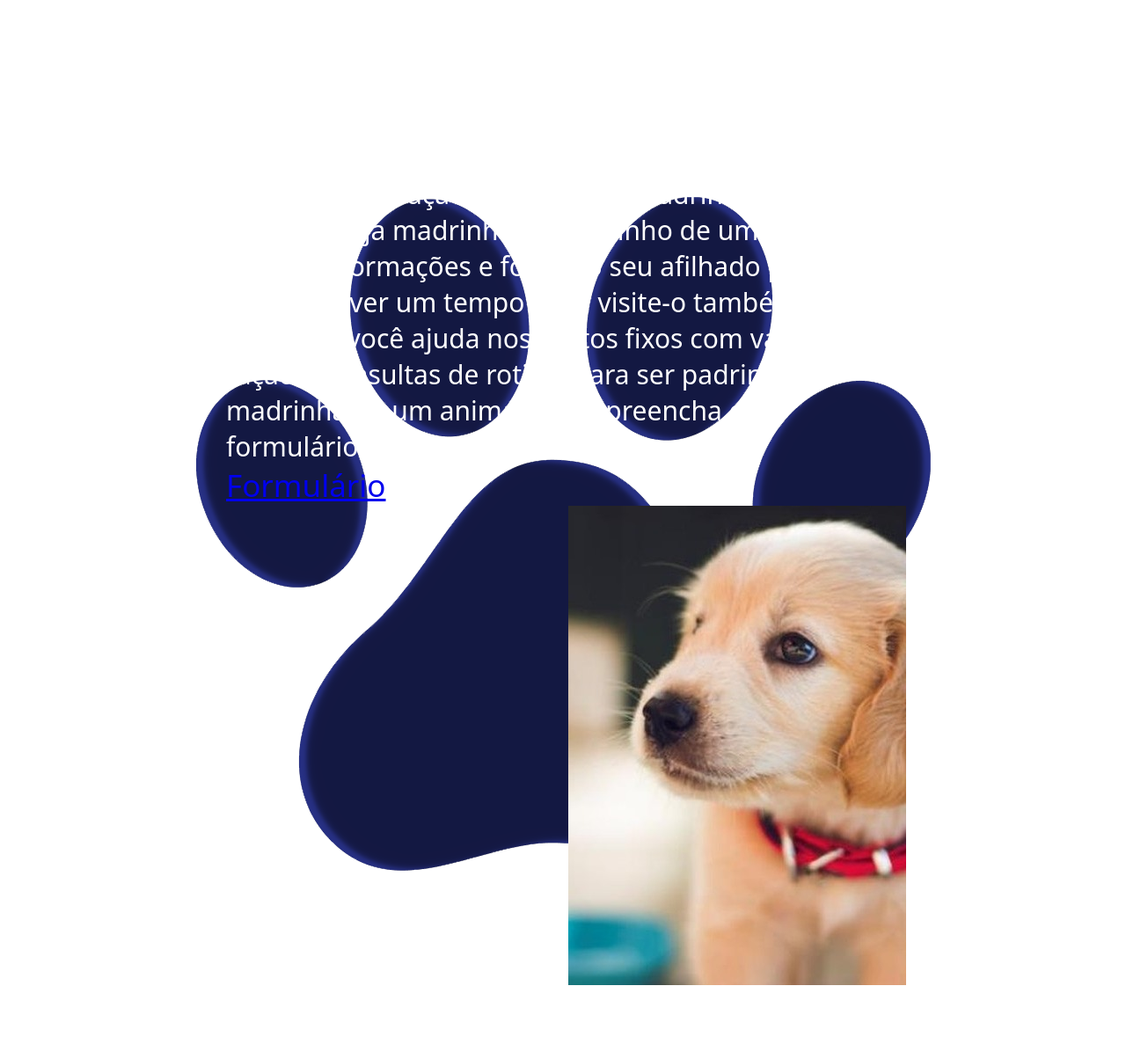
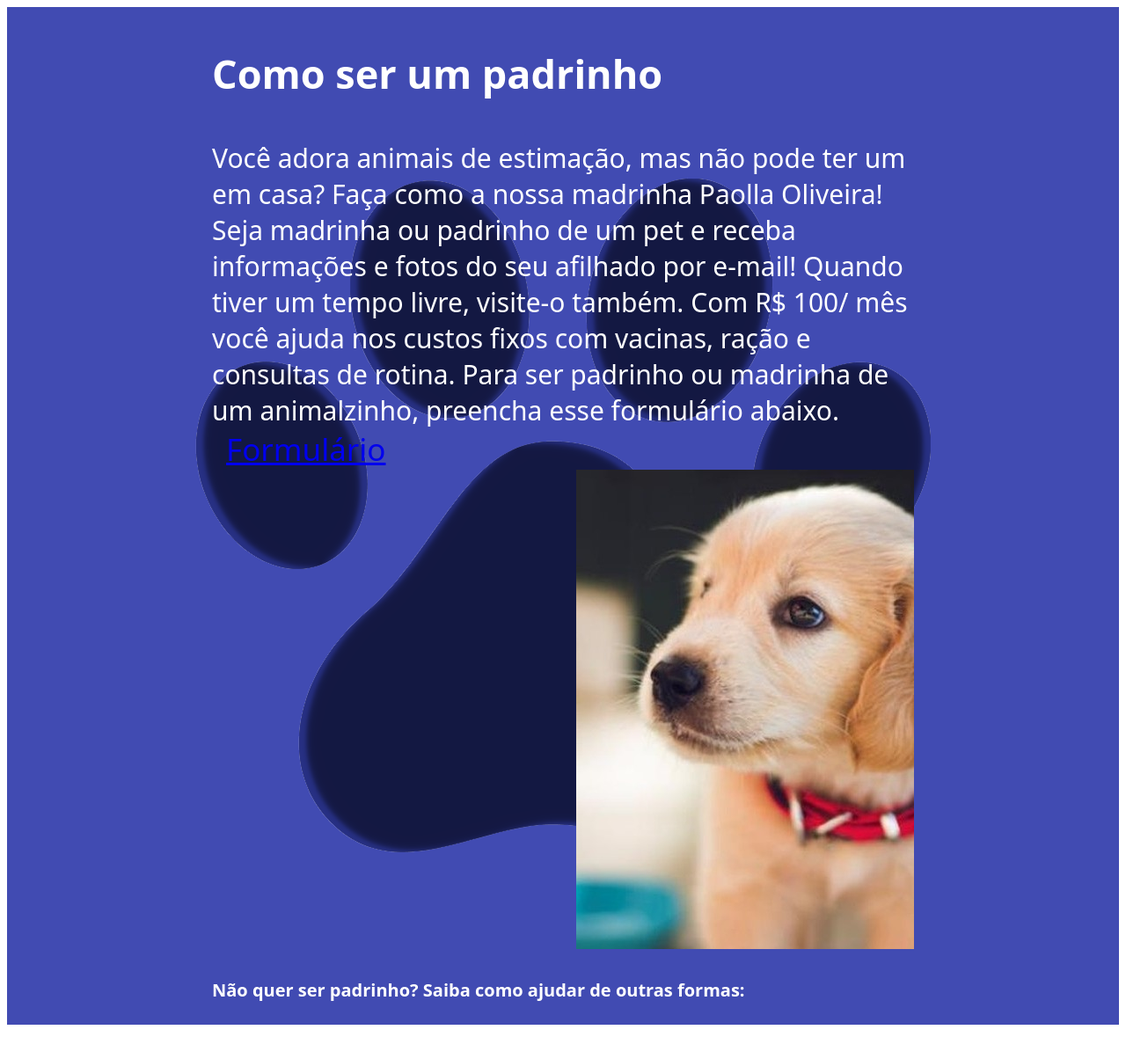
Before and after one commit to IDEjr/trainee-2020.2-ruby, a Gatsby site in the folder paraiso-dos-focinhos/: page / in a window 1280 px wide. Shown: the whole page at 88% size. After the commit the page ends 1173 px from the top, so only its background shows below. Built offline with nearby package versions, Linux system fonts and the light colour scheme; Gatsby itself is replaced by a stand-in of ours.

Commit message:
att back

```diff
--- a/paraiso-dos-focinhos/src/estilo/HelpSstyle.css
+++ b/paraiso-dos-focinhos/src/estilo/HelpSstyle.css
@@ -6,8 +6,7 @@ section#help {
     display: block;
     width: 100%;
     margin: 0;
-    background-color: #414BB2;
-    background: url("aaaa.png") no-repeat fixed center;
+    background: #414BB2 url("aaaa.png") no-repeat scroll center;
     background-repeat: no-repeat;
     font-size: 20px;
 }
@@ -23,11 +22,11 @@ section#help div.corpo {
 section#help div.corpo h3{
     font-size: 45px;
     text-align: left;
-    margin-left: 17px;
+    margin-left: 1px;
 }
 
 section#help div.corpo p{
-    margin: auto auto auto 17px;
+    margin: auto auto auto 1px;
     font-size: 30px;
     text-align: left;
 }
@@ -35,12 +34,12 @@ section#help div.corpo p{
 section#help div.corpo h4{
     font-size: 20px;
     text-align: left;
-    margin-left: 17px;
+    margin-left: 1px;
 }
 
 section#help div.imgdog{
     display: block;
-    margin: auto 10px auto auto;
+    margin: auto 1px auto auto;
 }
 
 section#help div.corpo a{
```
